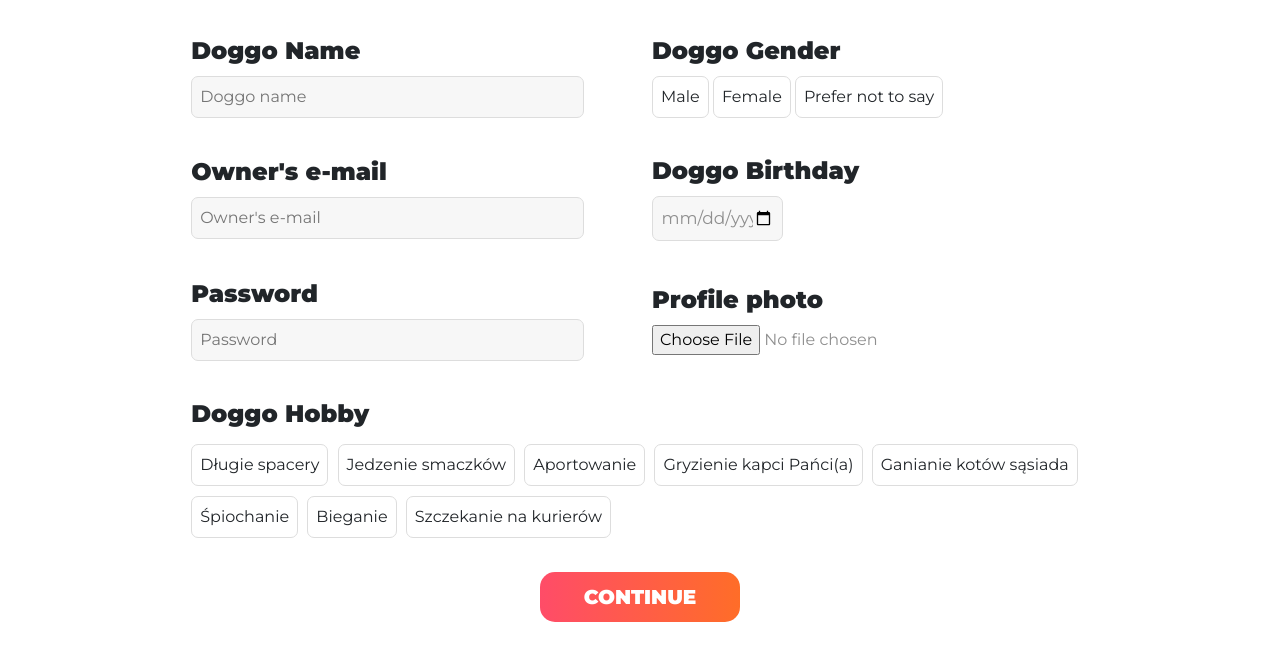
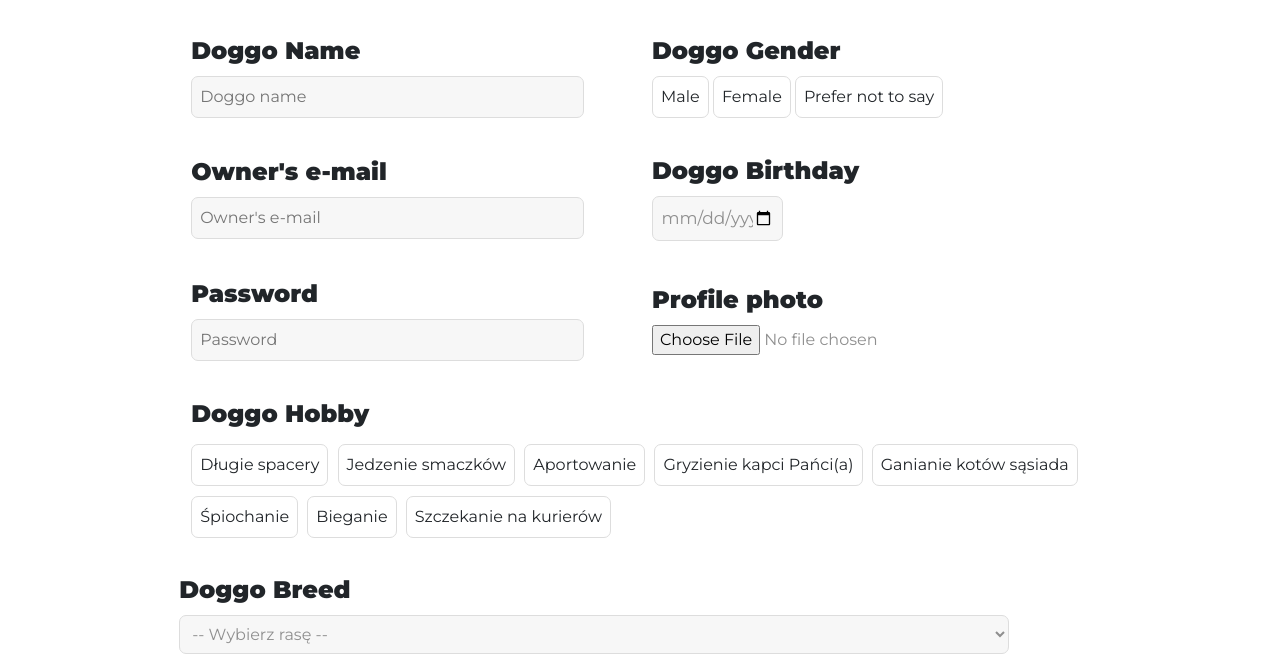
Before and after one commit to dagmarawachocka/TinDog, a website: page TinDogForm.html in a window 1280 px wide. Shown: the part 283-952 px from the top of the page. Drawn offline with nearby package versions, Linux system fonts and the light colour scheme.

Commit message:
Dodanie select breed

```diff
--- a/TinDogForm.html
+++ b/TinDogForm.html
@@ -164,11 +164,41 @@
         </div>
     </div>
 
-    <!--FIFTH ROW-->
+<!--FIFTH ROW-->
+        <div class="row">
+            <div class="col-12">
+            <label class="label_name" for="rasa">Doggo Breed</label>
+            <select class="input_field" name="rasa" id="rasa">
+                <option value="">-- Wybierz rasę --</option>
+                <option value="maltanczyk">Maltańczyk</option>
+                <option value="labrador">Labrador retriever</option>
+                <option value="owczarek">Owczarek niemiecki</option>
+                <option value="york">Yorkshire terier</option>
+                <option value="sznaucer">Sznaucer</option>
+                <option value="golden">Golden retriever</option>
+                <option value="husky">Siberian husky</option>
+                <option value="buldog">Buldog francuski</option>
+                <option value="chihuahua">Chihuahua</option>
+                <option value="rottweiler">Rottweiler</option>
+                <option value="pasterski">Berneński pies pasterski</option>
+                <option value="samoyed">Samoyed</option>
+                <option value="spaniel">Cavalier king charles spaniel</option>
+                <option value="beagle">Beagle</option>
+                <option value="collie">Border collie</option>
+                <option value="shihtzu">Shih tzu</option>
+                <option value="inna">Inna rasa</option>
+                <option value="mieszkaniec">Mieszaniec</option>
+            </select>
+            </div>
+        </div>
+
+    <!--SIXTH ROW-->
     <div class="row justify-content-md-center">
         <!--Submitt button-->
         <button id="continue_button" type="submit">CONTINUE</button>
     </div>
+
+
 
 </form>
 
```
